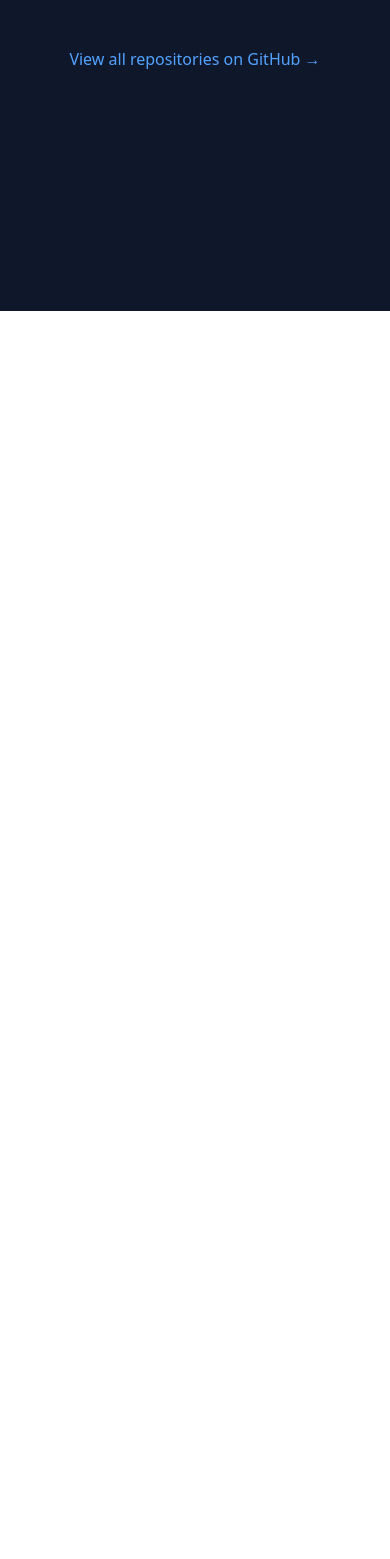
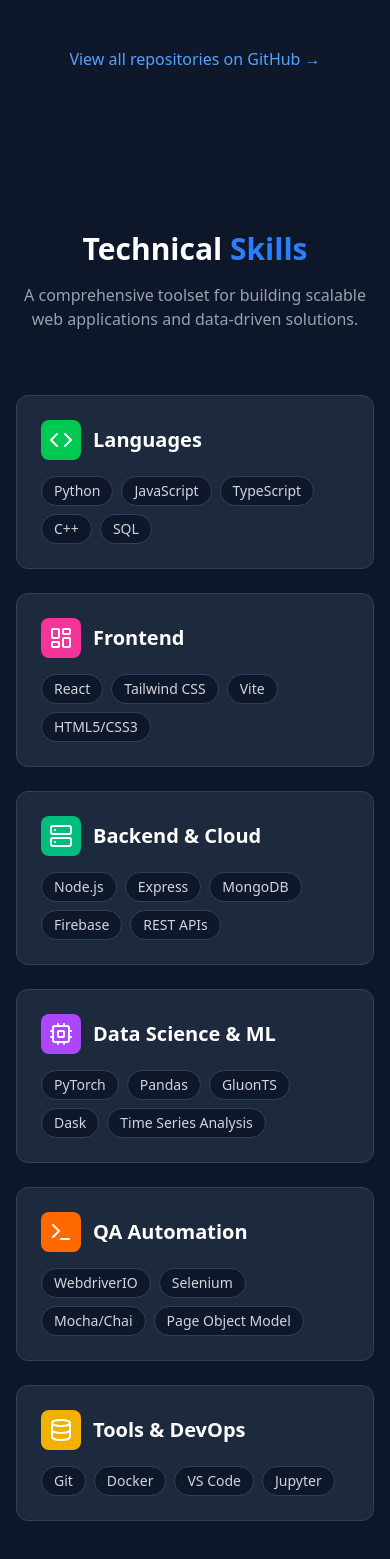
Before and after one commit to OleksandrZadvornyi/portfolio, a React (Vite) app: page / in a window 390 px wide. Shown: the part 6685-8244 px from the top of the page. Before the commit the page ends 6996 px from the top, so only its background shows below. Built offline with nearby package versions, Linux system fonts and the light colour scheme.

Commit message:
feat: add Skills section with technical skills

```diff
--- a/src/App.jsx
+++ b/src/App.jsx
@@ -2,6 +2,7 @@
 import Hero from './components/Hero';
 import About from './components/About';
 import Projects from './components/Projects';
+import Skills from './components/Skills';
 
 function App() {
   return (
@@ -10,6 +11,7 @@
       <Hero />
       <About />
       <Projects />
+      <Skills />
 
       {/* Spacer for Contact section */}
       <div className="h-40 bg-slate-900"></div>
--- /dev/null
+++ b/src/components/Skills.jsx
@@ -0,0 +1,97 @@
+import React from 'react';
+import {
+  LuCode,
+  LuDatabase,
+  LuServer,
+  LuTerminal,
+  LuCpu,
+  LuLayoutDashboard
+} from "react-icons/lu";
+
+const SkillCategory = ({ title, icon: Icon, skills, color }) => (
+  <div className="bg-slate-800 p-6 rounded-xl border border-slate-700 hover:border-slate-600 transition-colors">
+    <div className="flex items-center gap-3 mb-4">
+      <div className={`p-2 rounded-lg ${color} bg-opacity-20`}>
+        {/* React Icons accept className just like Lucide did */}
+        <Icon size={24} className={color.replace('bg-', 'text-')} />
+      </div>
+      <h3 className="text-xl font-bold text-white">{title}</h3>
+    </div>
+    <div className="flex flex-wrap gap-2">
+      {skills.map((skill) => (
+        <span
+          key={skill}
+          className="px-3 py-1 bg-slate-900 text-gray-300 text-sm font-medium rounded-full border border-slate-700 hover:text-white hover:border-slate-500 transition-colors cursor-default"
+        >
+          {skill}
+        </span>
+      ))}
+    </div>
+  </div>
+);
+
+const Skills = () => {
+  const categories = [
+    {
+      title: "Languages",
+      icon: LuCode,
+      color: "bg-green-500",
+      skills: ["Python", "JavaScript", "TypeScript", "C++", "SQL"]
+    },
+    {
+      title: "Frontend",
+      icon: LuLayoutDashboard,
+      color: "bg-pink-500",
+      skills: ["React", "Tailwind CSS", "Vite", "HTML5/CSS3"]
+    },
+    {
+      title: "Backend & Cloud",
+      icon: LuServer,
+      color: "bg-emerald-500",
+      skills: ["Node.js", "Express", "MongoDB", "Firebase", "REST APIs"]
+    },
+    {
+      title: "Data Science & ML",
+      icon: LuCpu,
+      color: "bg-purple-500",
+      skills: ["PyTorch", "Pandas", "GluonTS", "Dask", "Time Series Analysis"]
+    },
+    {
+      title: "QA Automation",
+      icon: LuTerminal,
+      color: "bg-orange-500",
+      skills: ["WebdriverIO", "Selenium", "Mocha/Chai", "Page Object Model"]
+    },
+    {
+      title: "Tools & DevOps",
+      icon: LuDatabase,
+      color: "bg-yellow-500",
+      skills: ["Git", "Docker", "VS Code", "Jupyter"]
+    }
+  ];
+
+  return (
+    <section id="skills" className="py-20 bg-slate-900/50">
+      <div className="max-w-7xl mx-auto px-4 sm:px-6 lg:px-8">
+
+        <div className="text-center mb-16">
+          <h2 className="text-3xl md:text-4xl font-bold text-white mb-4">
+            Technical <span className="text-blue-500">Skills</span>
+          </h2>
+          <p className="text-gray-400 max-w-2xl mx-auto">
+            A comprehensive toolset for building scalable web applications and data-driven solutions.
+          </p>
+        </div>
+
+        <div className="grid grid-cols-1 md:grid-cols-2 lg:grid-cols-3 gap-6">
+          {categories.map((category, index) => (
+            <SkillCategory key={index} {...category} />
+          ))}
+        </div>
+
+      </div>
+    </section>
+  );
+};
+
+export default Skills;
```
